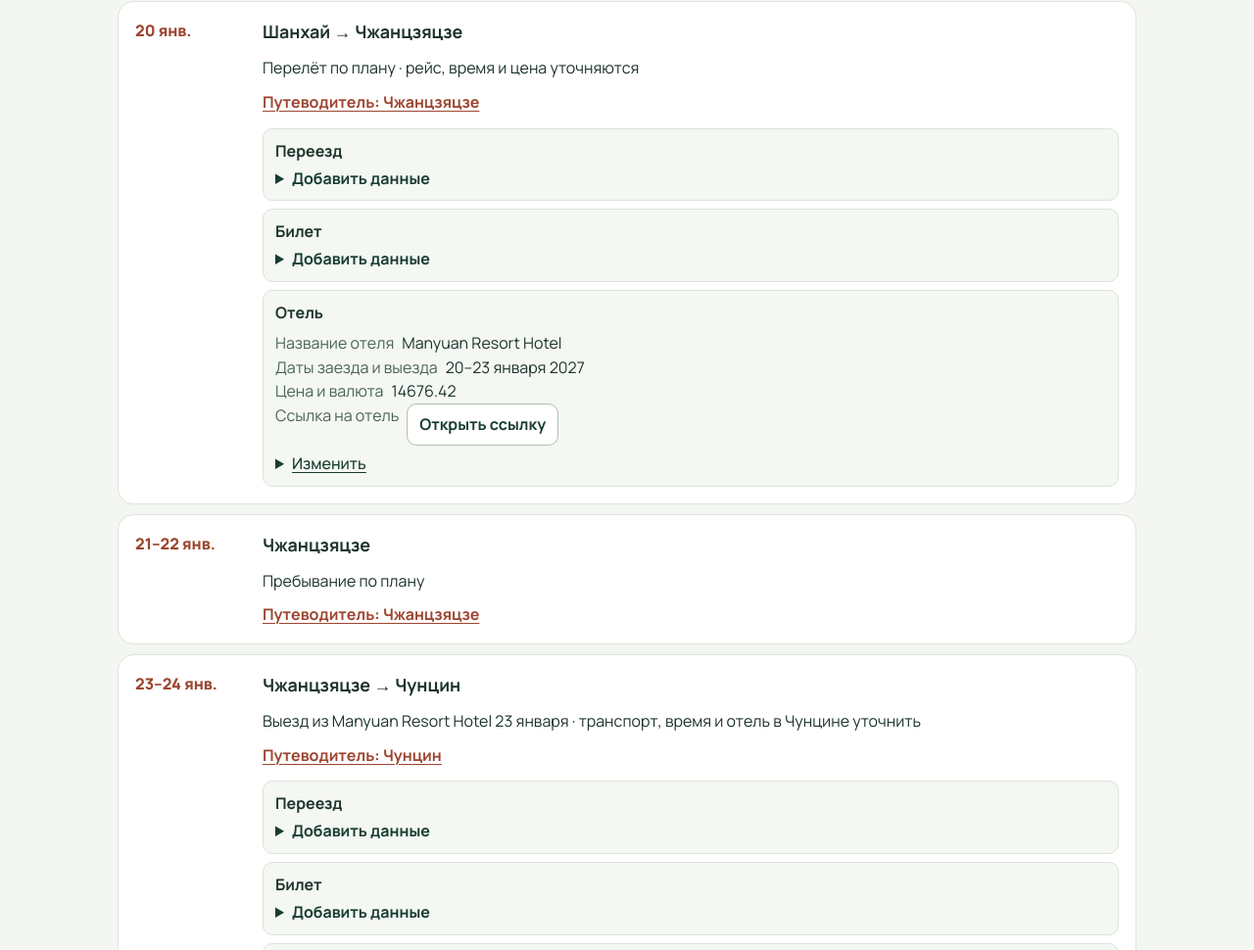
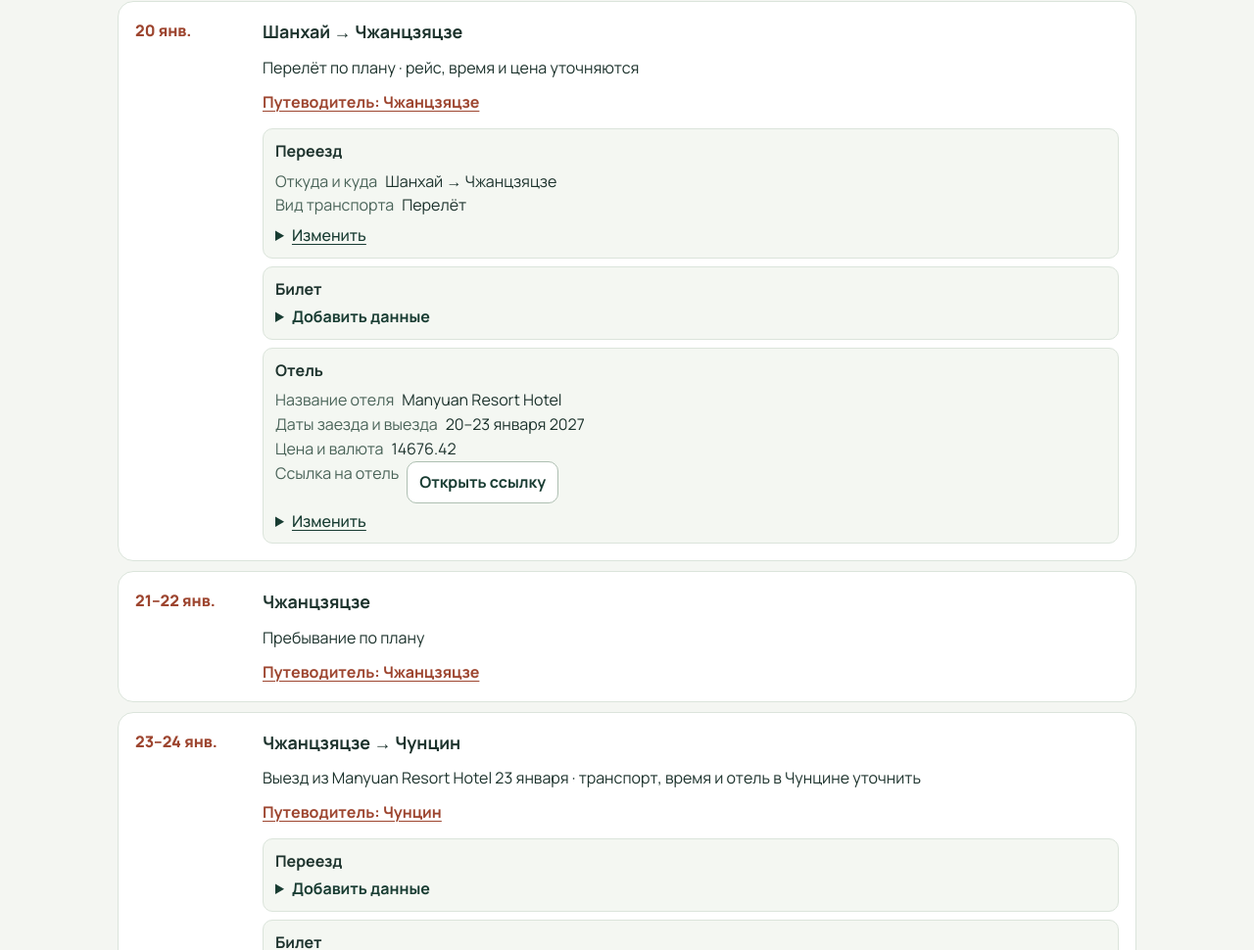
Before and after one commit to Servac7392/China012027, a plain HTML site: page index.html in a window 1280 px wide. Shown: the part 2156-3126 px from the top of the page at 98% size. Drawn offline with nearby package versions, Linux system fonts and the light colour scheme.

Commit message:
Keep the January 20 flight visible and recover saved details

```diff
--- a/app.js
+++ b/app.js
@@ -18,15 +18,24 @@ const missingDetails = {
 };
 const detailFields = {
  transfer: {label:'Переезд', fields:{route:'Откуда и куда', transport:'Вид транспорта', time:'Дата и местное время'}},
- ticket: {label:'Билет', fields:{service:'Номер рейса или поезда', time:'Время и место отправления / прибытия', price:'Цена и валюта', url:'Ссылка на отель'}},
+ ticket: {label:'Билет', fields:{service:'Номер рейса или поезда', time:'Время и место отправления / прибытия', price:'Цена и валюта', url:'Ссылка на билет'}},
  hotel: {label:'Отель', fields:{name:'Название отеля', address:'Адрес', stay:'Даты заезда и выезда', price:'Цена и валюта', url:'Ссылка на отель'}}
 };
 const detailKey = 'china-trip-details-v1';
-function tripDetails(){
+const detailBackupKey = 'china-trip-details-backup-v1';
+function readTripDetails(key){
  try {
-  const data=JSON.parse(localStorage.getItem(detailKey)||'{}');
+  const data=JSON.parse(localStorage.getItem(key)||'{}');
   return data && typeof data==='object' && !Array.isArray(data) ? data : {};
  } catch { return {}; }
+}
+function tripDetails(){
+ const records=readTripDetails(detailKey);
+ const backup=readTripDetails(detailBackupKey);
+ for(const key of ['20:transfer','20:ticket']){
+  if(!Object.hasOwn(records,key)&&backup[key]&&Object.values(backup[key]).some(Boolean))records[key]=backup[key];
+ }
+ return records;
 }
 
 function linkedText(value){
@@ -35,6 +44,7 @@ function linkedText(value){
 function baseRecord(date,type){
  const day=days.find(d=>d[0]===date);
  if(!day)return {};
+ if(date==='20'&&type==='transfer')return {route:day[1],transport:'Перелёт'};
  if(type==='hotel'&&day[5]){
   const h=hotels[day[5]];
   return {name:h[0],price:String(h[2]),stay:h[4]+'–'+h[5]+' января 2027',url:hotelAddresses[day[5]]?.url||''};
@@ -122,7 +132,7 @@ function hotelDates(id){
 function dayInfo(date,text){
  const records=tripDetails();
  const present=type=>Object.values(records[date+':'+type]||{}).some(Boolean);
- if(date==='20'&&present('ticket'))return '';
+ if(date==='20'&&present('ticket'))return 'Перелёт по плану';
  if(date==='26'&&present('ticket')&&/уточн/.test(text))return '';
  if(date==='18–20'&&present('hotel'))return present('transfer')?'':'Переезд из Ханчжоу уточнить';
  if(date==='23–24'&&present('hotel'))return 'Выезд из Manyuan Resort Hotel 23 января'+(present('transfer')?'':' · транспорт и время уточнить');
@@ -220,10 +230,10 @@ app.addEventListener('submit',event=>{
   if(!detailFields[type])return;
   const form=new FormData(event.target), card=event.target.closest('.detail-card'), status=card.querySelector('[data-status]');
   const record={...(tripDetails()[key]||{}),...Object.fromEntries(Object.keys(detailFields[type].fields).map(name=>[name,String(form.get(name)||'').trim()]))};
-  const all=tripDetails();
+  const all=readTripDetails(detailKey);
   if(Object.values(record).some(Boolean))all[key]=record;
   else {status.textContent='Пустая запись не изменяет сохранённые данные.';return;}
-  try{if(!localStorage.getItem('china-trip-details-backup-v1'))localStorage.setItem('china-trip-details-backup-v1',localStorage.getItem(detailKey)||'{}');localStorage.setItem(detailKey,JSON.stringify(all));}
+  try{if(!localStorage.getItem(detailBackupKey))localStorage.setItem(detailBackupKey,localStorage.getItem(detailKey)||'{}');localStorage.setItem(detailKey,JSON.stringify(all));}
   catch{status.textContent='Не удалось сохранить данные в этом браузере.';return;}
   render();
   const savedCard=app.querySelector('[data-detail="'+key+'"]');
--- a/index.html
+++ b/index.html
@@ -1,3 +1,3 @@
 <!doctype html>
-<html lang="ru"><head><meta charset="utf-8"><meta name="viewport" content="width=device-width, initial-scale=1"><meta name="description" content="Маршрут по Китаю и прогулки от отеля"><title>Китай · 15–26 января 2027</title><link rel="stylesheet" href="style.css"><script defer src="guide.js"></script><script defer src="app.js?v=20261123-2"></script></head>
+<html lang="ru"><head><meta charset="utf-8"><meta name="viewport" content="width=device-width, initial-scale=1"><meta name="description" content="Маршрут по Китаю и прогулки от отеля"><title>Китай · 15–26 января 2027</title><link rel="stylesheet" href="style.css"><script defer src="guide.js"></script><script defer src="app.js?v=20261123-3"></script></head>
 <body><header><div class="shell top"><a class="brand" href="#trip">Китай <span>中国</span></a><nav aria-label="Разделы"><a href="#trip">Маршрут</a><a href="#cities">Города</a><a href="#saved">Избранное</a><a href="#expenses">Расходы</a></nav></div></header><main class="shell" id="app"></main><footer class="shell">15–26 января 2027 · Время перелётов местное</footer></body></html>
```
